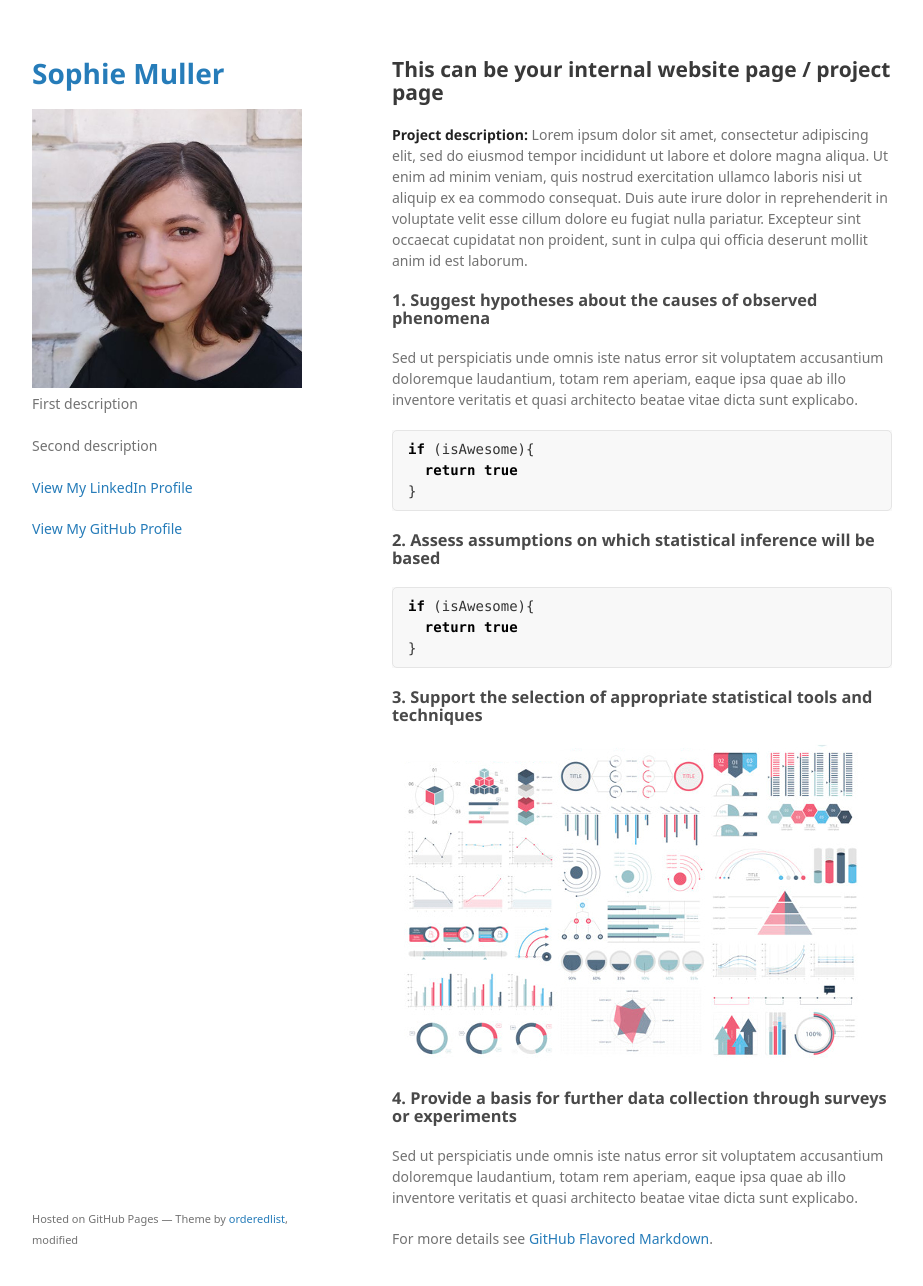
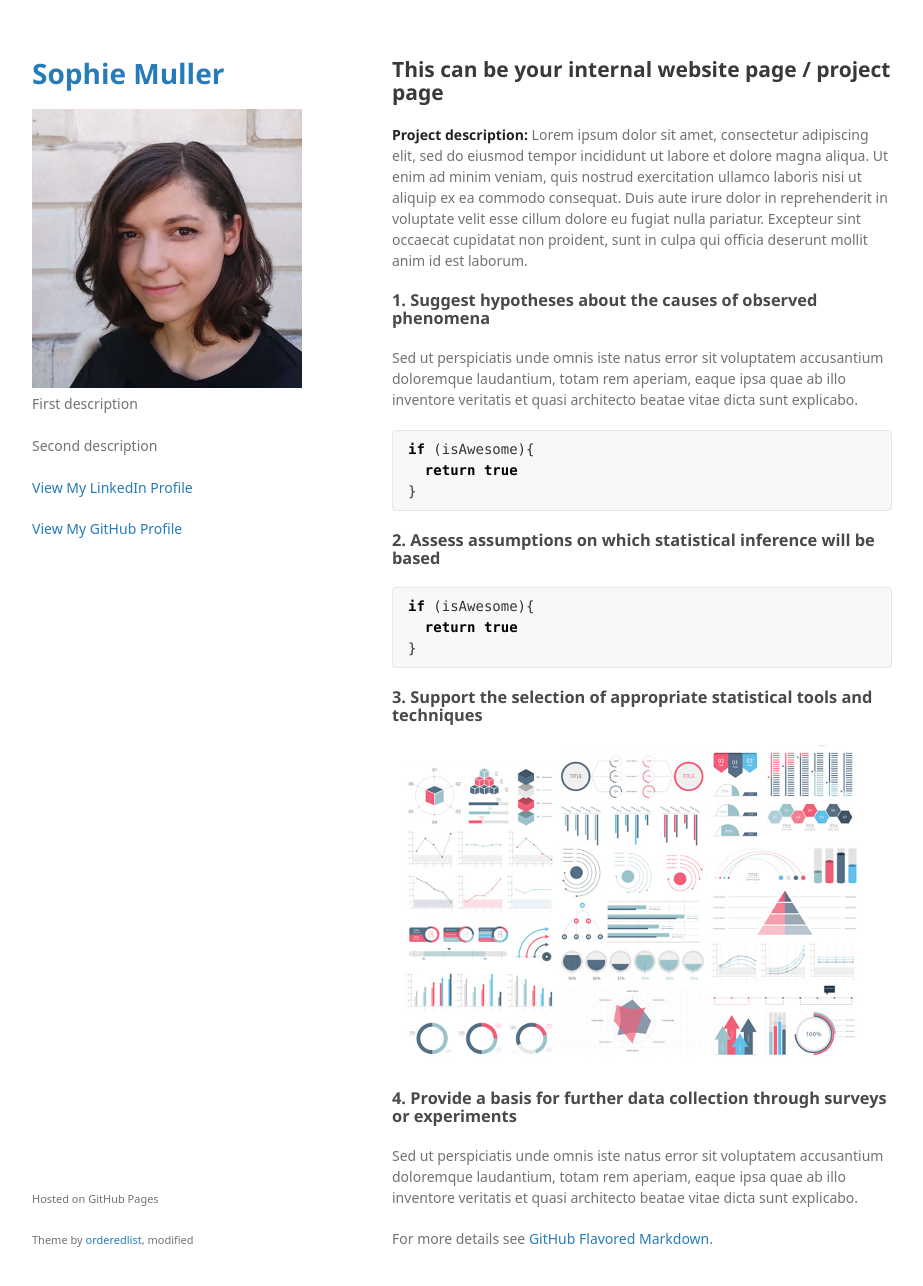
Before and after one commit to sophieam/sophieam.github.io, a Jekyll site: the page built from sample_page.md, in a window 1280 px wide and 1319 px high. Shown: the top 1286 px of the window, without its empty margins (178-1101 px from the left). Built offline with Jekyll 4.4.1, drawn with Linux system fonts in a browser that asks for light colours; some web fonts are replaced; our own code applies the rules of GitHub Pages for plain Markdown files; a script that is not in the unit is left out.

Commit message:
Update default.html

```diff
--- a/_layouts/default.html
+++ b/_layouts/default.html
@@ -47,7 +47,8 @@
         {% if site.github.is_project_page %}
         <p>This project is maintained by <a href="{{ site.github.owner_url }}">{{ site.github.owner_name }}</a></p>
         {% endif %}
-        <p><small>Hosted on GitHub Pages &mdash; Theme by <a href="https://github.com/orderedlist">orderedlist</a>, modified</small></p>
+        <p><small>Hosted on GitHub Pages</small></p>
+        <p><small>Theme by <a href="https://github.com/orderedlist">orderedlist</a>, modified</small></p>
       </footer>
     </div>
     <script src="{{ "/assets/js/scale.fix.js" | relative_url }}"></script>
```
